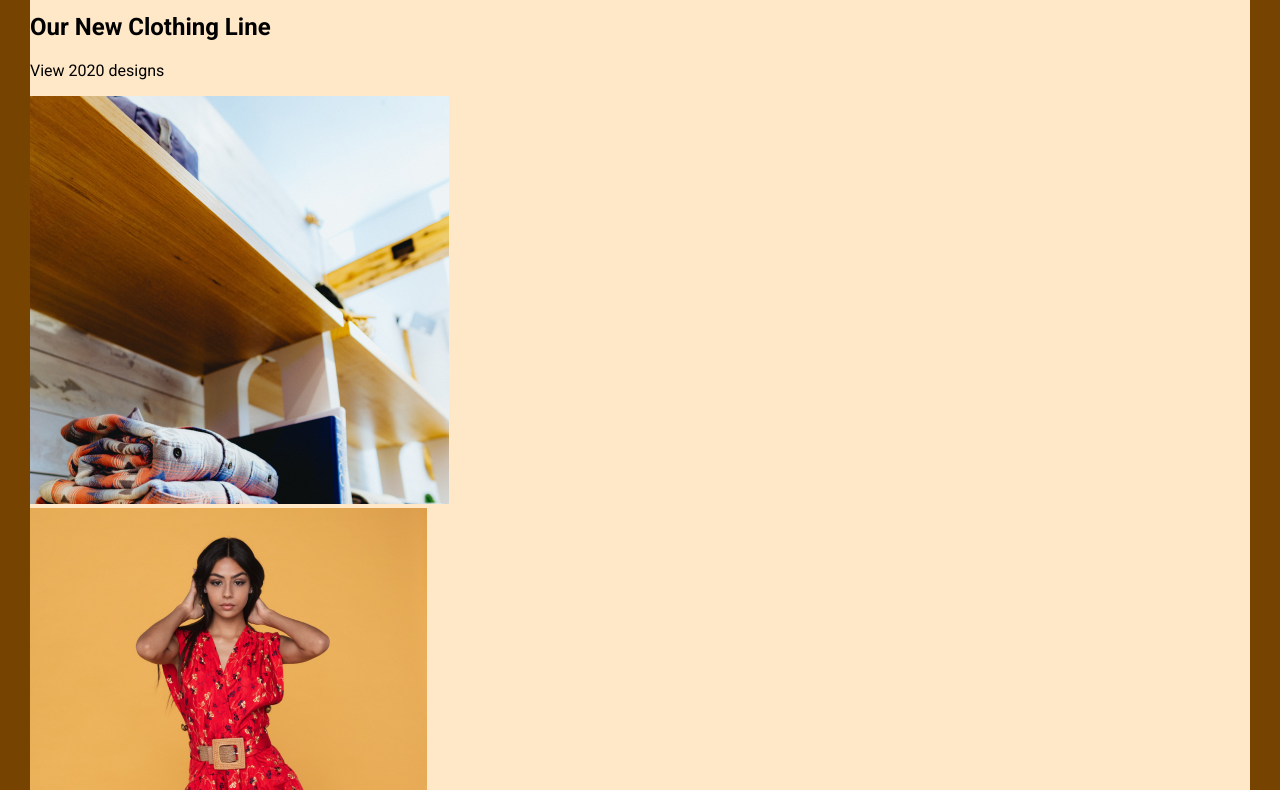
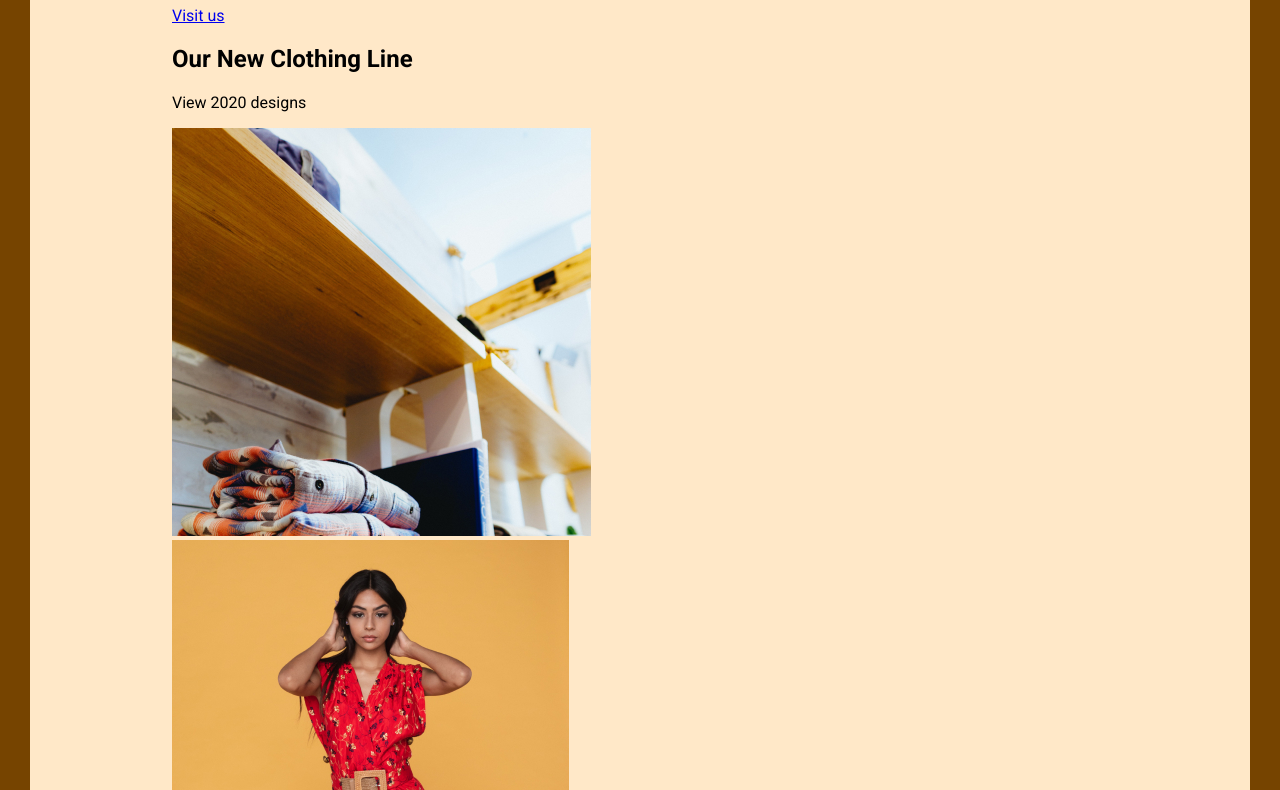
Before and after one commit to aaron-might/fashion_design, a plain HTML site: page index.html in a window 1280 px wide. Shown: the part 126-916 px from the top of the page. Drawn offline with Linux system fonts and the light colour scheme.

Commit message:
style the container

```diff
--- a/style.css
+++ b/style.css
@@ -11,3 +11,10 @@ body {
     font-family: "Roboto", sans-serif;
     margin: 0;
 }
+
+.container{
+    padding:2rem;
+    margin: 0 auto;
+    width: 1000px;
+    max-width: 100%;
+}
```
